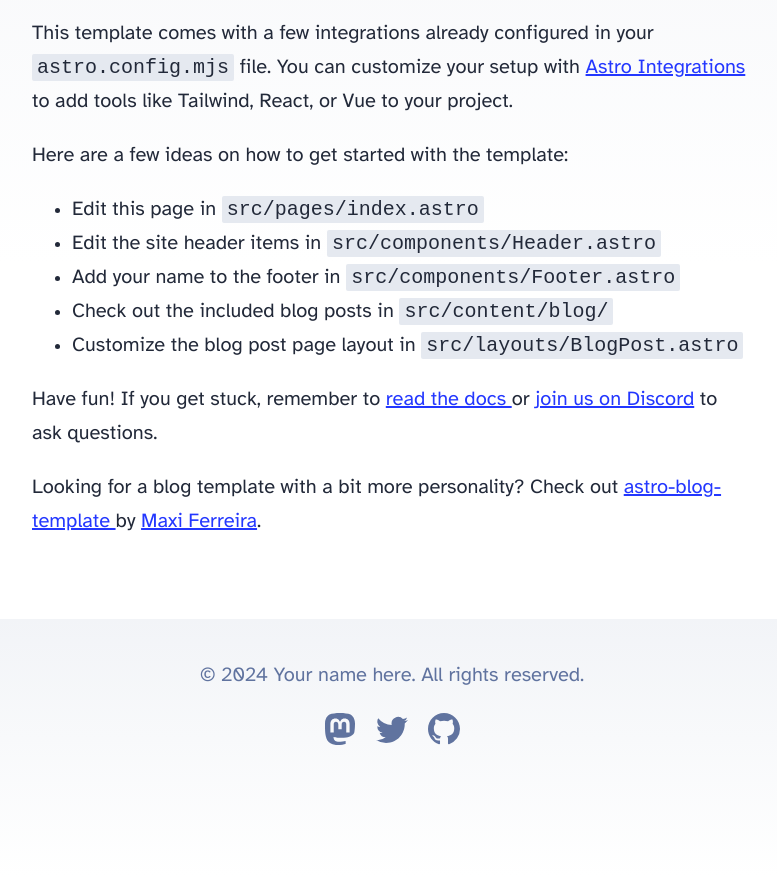
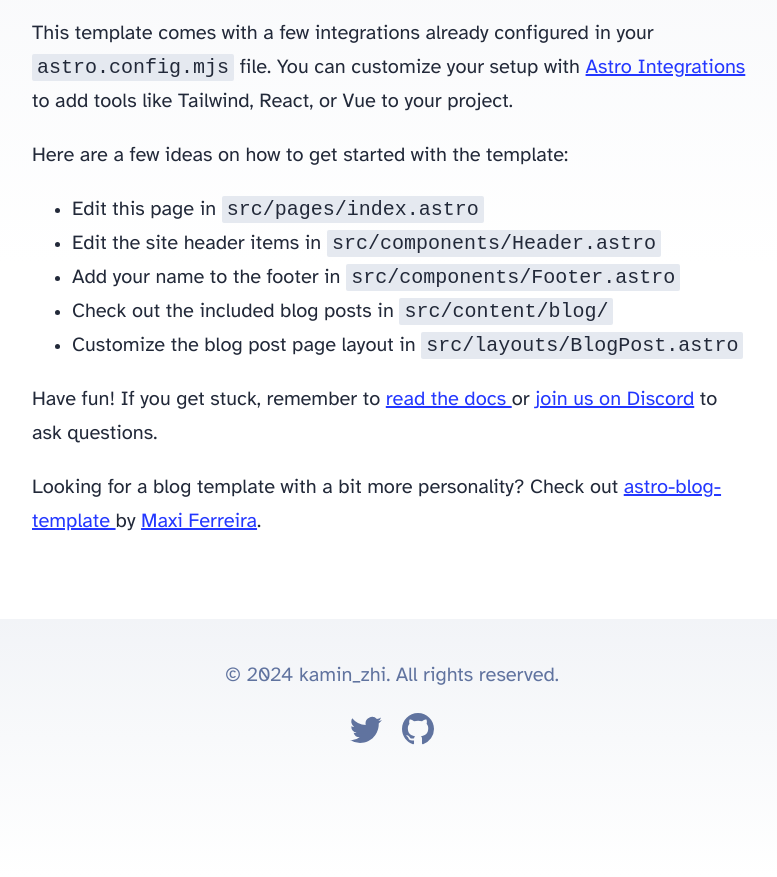
Before and after one commit to kaminzhi/kamin-webpage, an Astro site: page / in a window 1280 px wide. Shown: the part 336-1213 px from the top of the page, without its empty margins (248-1025 px from the left). Built offline with nearby package versions, Linux system fonts and the light colour scheme; Astro itself is replaced by a stand-in of ours.

Commit message:
feat: 🎸 editor footer

```diff
--- a/src/components/Footer.astro
+++ b/src/components/Footer.astro
@@ -3,24 +3,10 @@ const today = new Date();
 ---
 
 <footer>
-	&copy; {today.getFullYear()} Your name here. All rights reserved.
+	&copy; {today.getFullYear()} kamin_zhi. All rights reserved.
 	<div class="social-links">
-		<a href="https://m.webtoo.ls/@astro" target="_blank">
-			<span class="sr-only">Follow Astro on Mastodon</span>
-			<svg
-				viewBox="0 0 16 16"
-				aria-hidden="true"
-				width="32"
-				height="32"
-				astro-icon="social/mastodon"
-				><path
-					fill="currentColor"
-					d="M11.19 12.195c2.016-.24 3.77-1.475 3.99-2.603.348-1.778.32-4.339.32-4.339 0-3.47-2.286-4.488-2.286-4.488C12.062.238 10.083.017 8.027 0h-.05C5.92.017 3.942.238 2.79.765c0 0-2.285 1.017-2.285 4.488l-.002.662c-.004.64-.007 1.35.011 2.091.083 3.394.626 6.74 3.78 7.57 1.454.383 2.703.463 3.709.408 1.823-.1 2.847-.647 2.847-.647l-.06-1.317s-1.303.41-2.767.36c-1.45-.05-2.98-.156-3.215-1.928a3.614 3.614 0 0 1-.033-.496s1.424.346 3.228.428c1.103.05 2.137-.064 3.188-.189zm1.613-2.47H11.13v-4.08c0-.859-.364-1.295-1.091-1.295-.804 0-1.207.517-1.207 1.541v2.233H7.168V5.89c0-1.024-.403-1.541-1.207-1.541-.727 0-1.091.436-1.091 1.296v4.079H3.197V5.522c0-.859.22-1.541.66-2.046.456-.505 1.052-.764 1.793-.764.856 0 1.504.328 1.933.983L8 4.39l.417-.695c.429-.655 1.077-.983 1.934-.983.74 0 1.336.259 1.791.764.442.505.661 1.187.661 2.046v4.203z"
-				></path></svg
-			>
-		</a>
-		<a href="https://twitter.com/astrodotbuild" target="_blank">
-			<span class="sr-only">Follow Astro on Twitter</span>
+		<a href="https://twitter.com/kamin_zhi" target="_blank">
+			<span class="sr-only">Follow Me on Twitter</span>
 			<svg viewBox="0 0 16 16" aria-hidden="true" width="32" height="32" astro-icon="social/twitter"
 				><path
 					fill="currentColor"
@@ -28,8 +14,8 @@ const today = new Date();
 				></path></svg
 			>
 		</a>
-		<a href="https://github.com/withastro/astro" target="_blank">
-			<span class="sr-only">Go to Astro's GitHub repo</span>
+		<a href="https://github.com/kaminzhi" target="_blank">
+			<span class="sr-only">Go to kamin_zhi GitHub repo</span>
 			<svg viewBox="0 0 16 16" aria-hidden="true" width="32" height="32" astro-icon="social/github"
 				><path
 					fill="currentColor"
```
